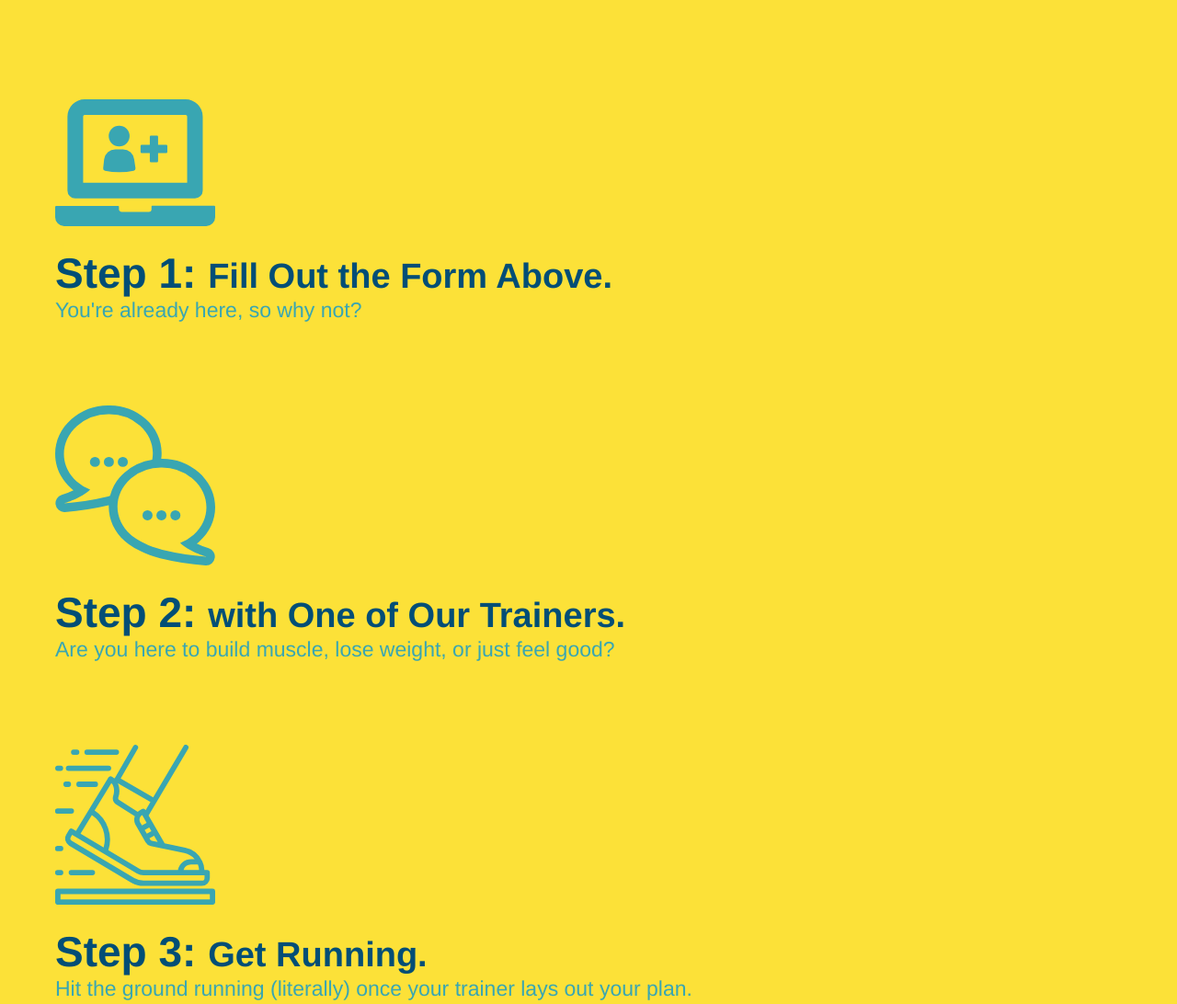
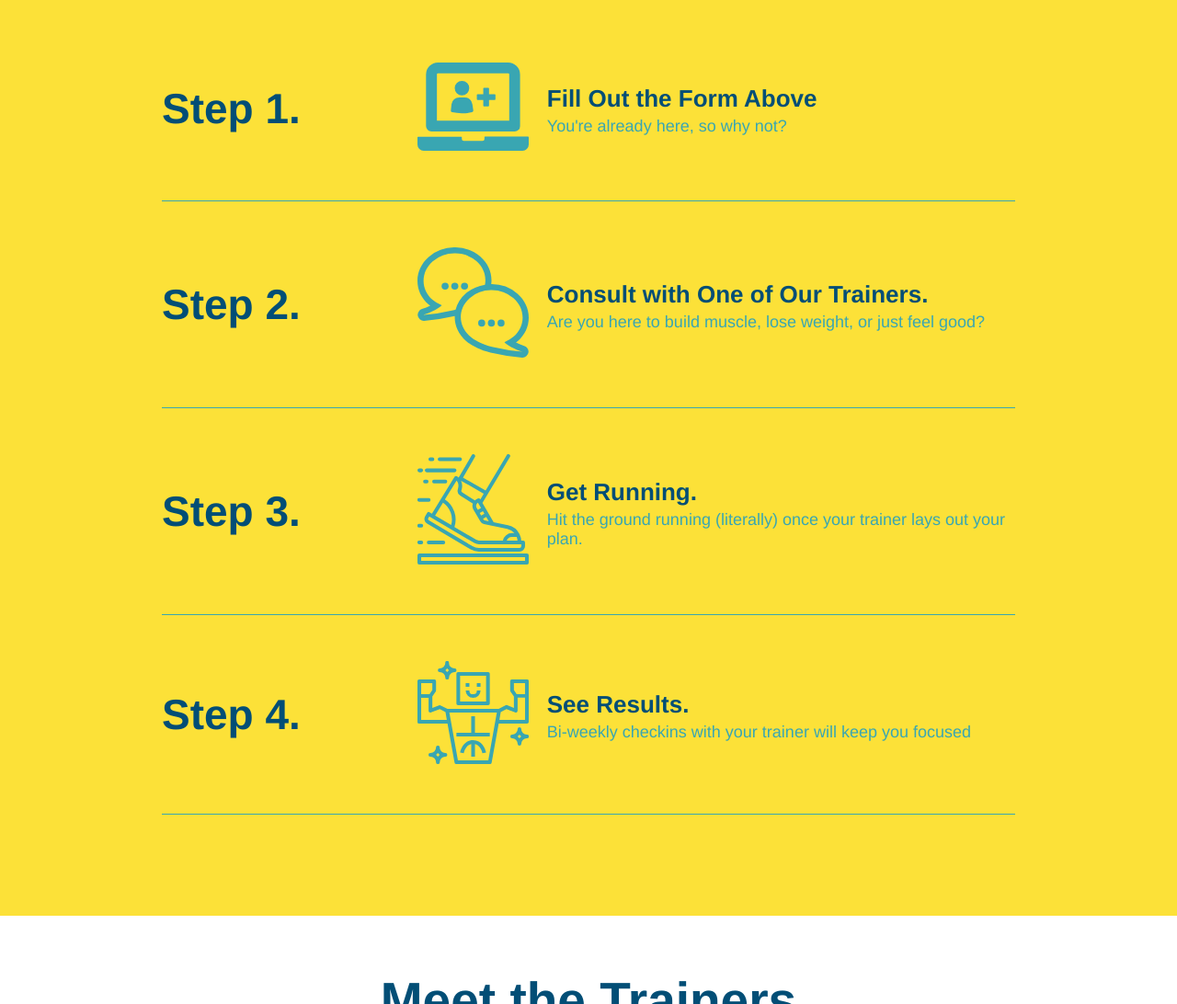
Before and after one commit to dylanhay/runbuddy, a plain HTML site: page index.html in a window 1280 px wide. Shown: the part 1260-2352 px from the top of the page at 92% size. Drawn offline with Linux system fonts and the light colour scheme.

Commit message:
add flexbox to what-you-do section

```diff
--- a/assets/css/style.css
+++ b/assets/css/style.css
@@ -181,28 +181,52 @@ section {
   border-color: #39a6b2;
 }
 
-.steps div {
-  margin-bottom: 80px;
+.step h3 {
+  color: #024e76;
+  font-size: 46px;
+  flex: 1 30%;
 }
 
-.steps img {
-  width: 15%;
-  margin: 10px 0;
+.step-text p {
+  color: #39a6b2;
+  font-size: 18px;
 }
 
-.steps h3 {
+.step-text h4 {
+  font-size: 26px;
+  line-height: 1.5;
   color: #024e76;
-  font-size: 46px;
-  margin-top: 10px;
 }
 
-.steps p {
-  color: #39a6b2;
-  font-size: 23px;
+.step {
+  margin: 50px auto;
+  padding-bottom: 50px;
+  width: 80%;
+  border-bottom: 1px solid #39a6b2;
+  display: flex;
+  flex-wrap: wrap;
+  align-items: center;
+  justify-content: space-between;
 }
 
-.steps span {
-  font-size: 38px;
+.step-info {
+  flex: 2 70%;
+  display: flex;
+  flex-wrap: wrap;
+  align-items: center;
+}
+
+.step-img {
+  flex: 1 12%;
+  margin-right: 20px;
+}
+
+.step-text {
+  flex: 12;
+}
+
+.step-img img {
+  max-width: 100%;
 }
 
 /* What You Do Style End*/
--- a/index.html
+++ b/index.html
@@ -105,29 +105,56 @@
         <div class="flex-row">
             <h2 class="section-title secondary-border">What You Do</h2>
         </div>
-        <div>
-            <!-- insert this img element -->
+        <div class="step">
+            <h3>Step 1.</h3>
+            <div class="step-info">
+                <div class="step-img">
                     <img src="./assets/images/step-1.svg" alt="" />
-            <h3>Step 1: <span>Fill Out the Form Above.</span></h3>
+                </div>
+                <div class="step-text">
+                    <h4>Fill Out the Form Above</h4>
                     <p>You're already here, so why not?</p>
                 </div>
+            </div>
+        </div>
 
-        <div>
+        <div class="step">
+            <h3>Step 2.</h3>
+            <div class="step-info">
+                <div class="step-img">
                     <img src="./assets/images/step-2.svg" alt="" />
-            <h3>Step 2: <span>with One of Our Trainers.</span></h3>
+                </div>
+                <div class="step-text">
+                    <h4>Consult with One of Our Trainers.</h4>
                     <p>Are you here to build muscle, lose weight, or just feel good?</p>
                 </div>
+            </div>
+        </div>
 
-        <div>
+        <div class="step">
+            <h3>Step 3.</h3>
+            <div class="step-info">
+                <div class="step-img">
                     <img src="./assets/images/step-3.svg" alt="" />
-            <h3>Step 3: <span>Get Running.</span></h3>
+                </div>
+                <div class="step-text">
+                    <h4>Get Running.</h4>
                     <p>Hit the ground running (literally) once your trainer lays out your plan.</p>
                 </div>
+            </div>
+        </div>
 
-        <div>
+        <div class="step">
+            <h3>Step 4.</h3>
+            <div class="step-info">
+                <div class="step-img">
                     <img src="./assets/images/step-4.svg" alt="" />
-            <h3>Step 4: <span>See Results.</span></h3>
+                </div>
+                <div class="step-text">
+                    <h4>See Results.</h4>
                     <p>Bi-weekly checkins with your trainer will keep you focused</p>
+                </div>
+            </div>
         </div>
     </section>
 
```
Lines whose indentation alone changed are shown as unchanged.
